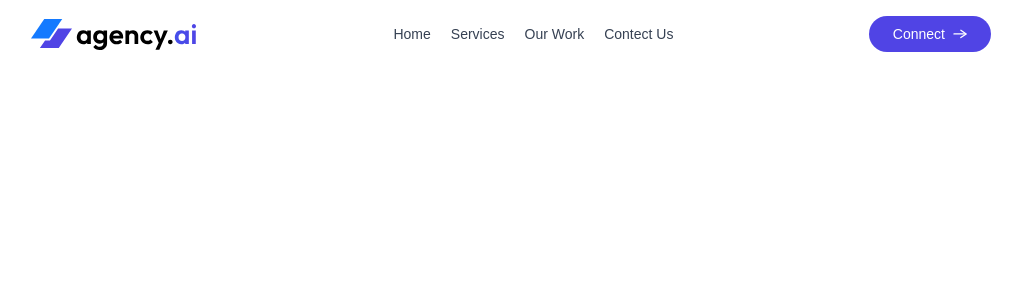
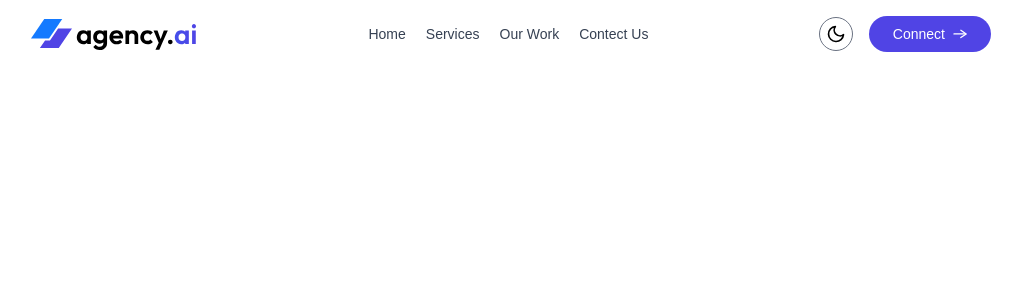
Before and after one commit to numansayyad/AgencyAI, a React (Vite) app: page / in a window 1280 px wide. Shown: the top 300 px of the page, without its empty margins (129-1151 px from the left). Built offline with nearby package versions, Linux system fonts and the light colour scheme.

Commit message:
i have added dark and white mode

```diff
--- a/src/components/Navbar.jsx
+++ b/src/components/Navbar.jsx
@@ -1,5 +1,6 @@
 import React, { useState } from 'react'
 import assets from '../assets/assets'
+import ThemeToggle from './ThemeToggle';
 
 const Navbar = ({ theme, setTheme }) => { //props
 
@@ -17,18 +18,23 @@ const [sidebarOpen,setSidebarOpen]=useState(false);
   ${!sidebarOpen ? 'max-sm:w-0 overflow-hidden' : 'max-sm:w-60 max-sm:pl-10'}
   max-sm:fixed top-0 bottom-0 right-0 max-sm:min-h-screen max-sm:h-full
   max-sm:flex-col max-sm:bg-primary max-sm:text-white max-sm:pt-20
-  flex sm:items-center gap-5 transition-all`}>
+  flex sm:items-center gap-5 transition-all`} onClick={()=>setSidebarOpen(false)} >  {/*On click, close the sidebar by setting sidebarOpen = false*/}
 
 
 <img src={assets.close_icon} alt="" className='w-5 absolute right-4 top-4 sm:hidden'/>
 
-        <a href="#" className='sm:hover:border-b'>Home</a>
-        <a href="services" className='sm:hover:border-b'>Services</a>
-        <a href="our work" className='sm:hover:border-b'>Our Work</a>
-        <a href="contact us" className='sm:hover:border-b'>Contect Us</a>
+        <a onClick={()=>setSidebarOpen(false)} href="#" className='sm:hover:border-b'>Home</a> {/*if i clicked home button then side bar is closed*/}
+        <a   onClick={()=>setSidebarOpen(false)} href="services" className='sm:hover:border-b'>Services</a>
+        <a  onClick={()=>setSidebarOpen(false)} href="our work" className='sm:hover:border-b'>Our Work</a>
+        <a  onClick={()=>setSidebarOpen(false)} href="contact us" className='sm:hover:border-b'>Contect Us</a>
+      </div>
 
-      </div>
-      <div><a href="#contact-us" className='text-sm max-sm:hidden flex items-center gap-2 bg-primary text-white px-6 py-2 rounded-full cursor-pointer hover:scale-103 transition-all'>
+      <div className='flex items-center gap-2 sm:gap-4'>
+
+        <ThemeToggle theme={theme} setTheme={setTheme}/>{/*Pass current theme and updater function to ThemeToggle component*/}
+              <img src={theme=='dark'?assets.menu_icon:assets.menu_icon} alt="" onClick={()=>setSidebarOpen(true)} className='w-8 sm:hidden'/>  {/* On click, close the sidebar by setting sidebarOpen = false */}
+
+        <a href="#contact-us" className='text-sm max-sm:hidden flex items-center gap-2 bg-primary text-white px-6 py-2 rounded-full cursor-pointer hover:scale-103 transition-all'>
         Connect <img src={assets.arrow_icon} width={14} alt="" />
       </a>
       </div>
--- /dev/null
+++ b/src/components/ThemeToggle.jsx
@@ -0,0 +1,23 @@
+import React from 'react'
+import assets from '../assets/assets'
+
+const ThemeToggle = ({ theme, setTheme }) => {
+    return (
+        <>
+            <button>
+                {theme === 'dark' ? (
+                    <img onClick={() => setTheme('light')} src={assets.sun_icon} className='size-8.5 p-1.5 border border-gray-500 rounded-full' />
+
+                ) : (
+                    <img onClick={() => setTheme('dark')} src={assets.moon_icon} className='size-8.5 p-1.5 border border-gray-500 rounded-full' />
+
+
+
+                )}
+
+            </button>
+        </>
+    )
+}
+
+export default ThemeToggle
```
